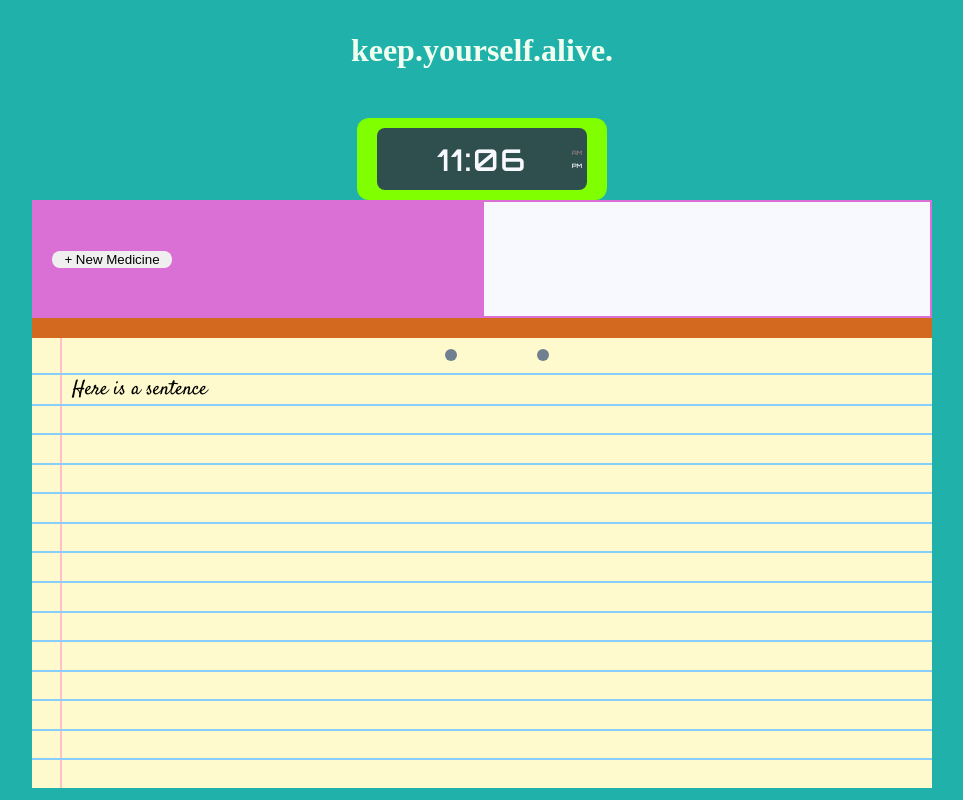
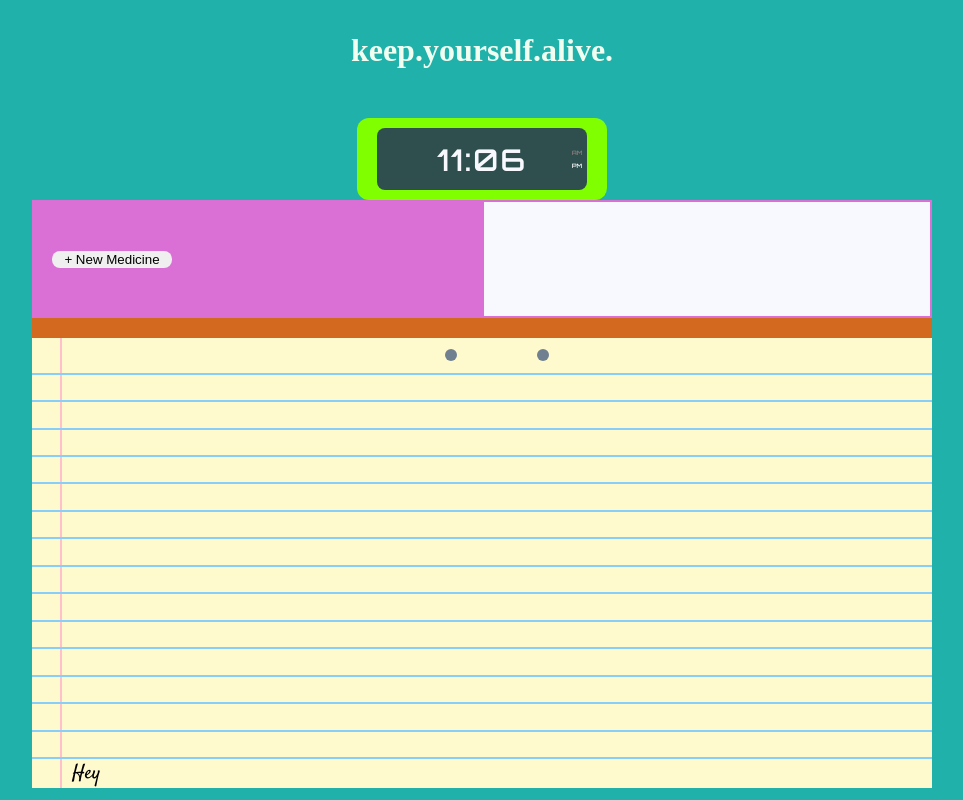
Before and after one commit to PierreLampre/medicine-tracker, a React (Create React App) app: page / in a window 1280 px wide. Shown: the whole page, without its empty margins (158-1121 px from the left). Built offline with nearby package versions, Linux system fonts and the light colour scheme; a web font is replaced by a local one.

Commit message:
refactored notepad to hold row components, edited css to maintain old look with new functionality

```diff
--- a/src/components/Views/Notepad/Notepad.js
+++ b/src/components/Views/Notepad/Notepad.js
@@ -1,7 +1,11 @@
 import React from 'react';
+import Row from "./Row/Row"
 import "./notepad.css";
 
-const Notepad = () => {
+const Notepad = (props) => {
+
+
+
     return (
 
             <div className="notepad">
@@ -14,62 +18,19 @@ const Notepad = () => {
                             <span className="hole"></span>
                         </div>
                     </div>
-                    <div className="row">
-                        <div className="left-margin"></div>
-                        <div className="entry">Here is a sentence</div>
-                    </div>
-                    <div className="row">
-                        <div className="left-margin"></div>
-                        <div className="entry"></div>
-                    </div>
-                    <div className="row">
-                        <div className="left-margin"></div>
-                        <div className="entry"></div>
-                    </div>
-                    <div className="row">
-                        <div className="left-margin"></div>
-                        <div className="entry"></div>
-                    </div>
-                    <div className="row">
-                        <div className="left-margin"></div>
-                        <div className="entry"></div>
-                    </div>
-                    <div className="row">
-                        <div className="left-margin"></div>
-                        <div className="entry"></div>
-                    </div>
-                    <div className="row">
-                        <div className="left-margin"></div>
-                        <div className="entry"></div>
-                    </div>
-                    <div className="row">
-                        <div className="left-margin"></div>
-                        <div className="entry"></div>
-                    </div>
-                    <div className="row">
-                        <div className="left-margin"></div>
-                        <div className="entry"></div>
-                    </div>
-                    <div className="row">
-                        <div className="left-margin"></div>
-                        <div className="entry"></div>
-                    </div>
-                    <div className="row">
-                        <div className="left-margin"></div>
-                        <div className="entry"></div>
-                    </div>
-                    <div className="row">
-                        <div className="left-margin"></div>
-                        <div className="entry"></div>
-                    </div>
-                    <div className="row">
-                        <div className="left-margin"></div>
-                        <div className="entry"></div>
-                    </div>
-                    <div className="row">
-                        <div className="left-margin"></div>
-                        <div className="entry"></div>
-                    </div>
+                   <Row />
+                   <Row />
+                   <Row />
+                   <Row />
+                   <Row />
+                   <Row />
+                   <Row />
+                   <div className="row">
+        <div className="row1">
+            <div className="left-margin"></div>
+            <div className="entry1">Hey</div>
+        </div>
+    </div>
                 </div>
             </div>
 
--- /dev/null
+++ b/src/components/Views/Notepad/Row/Row.js
@@ -0,0 +1,18 @@
+import React from 'react'
+
+const Row = (props) => {
+    return (
+    <div className="row">
+        <div className="row1">
+            <div className="left-margin"></div>
+            <div className="entry1"></div>
+        </div>
+        <div className="row2">
+            <div className="left-margin"></div>
+            <div className="entry2"></div>
+        </div>
+    </div>
+    )
+}
+
+export default Row
--- a/src/components/Views/Notepad/notepad.css
+++ b/src/components/Views/Notepad/notepad.css
@@ -24,7 +24,7 @@
     grid-row: 2 / 3;
     display: grid;
     grid-template-columns: 30px auto;
-    grid-template-rows: 35px repeat(14, 1fr);
+    grid-template-rows: 35px repeat(7, 1fr) auto;
     overflow-y:auto;
 }
 
@@ -65,10 +65,26 @@
 .row{
     width: 100%;
     height: 100%;
+    grid-template-rows: repeat(2, 1fr);
     grid-column: 1 / 3;
+}
+
+.row1, .row2 {
+    width: 100%;
+    height: 50%;
     border-top: 2px solid lightskyblue;
     display: grid;
     grid-template-columns: 30px auto;
+    font-family: 'Satisfy', cursive;
+    font-size: 20px;
+}
+
+.row1 {
+    grid-row: 1 / 2;
+}
+
+.row2 {
+    grid-row: 2 / 3;
 }
 
 .left-margin{
@@ -78,8 +94,6 @@
     border-right: 2px solid pink;
 }
 
-.entry {
-    font-family: 'Satisfy', cursive;
-    font-size: 20px;
+.entry1, .entry2{
     margin-left: 10px;
 }
--- a/src/components/Views/Views.js
+++ b/src/components/Views/Views.js
@@ -15,6 +15,7 @@ const Views = () => {
 
     const [pillBox, setPillBox] = useState([]);
     const [pillIndex, setPillIndex] = useState(null);
+    const [timeStampBoolean, setTimeStampBoolean] = useState(false);
 
     //sets pill to be loaded into pillBox
     function handleSetPill(name, interval) {
@@ -33,6 +34,14 @@ const Views = () => {
 
     function handlePillIndexViews(index) {
         setPillIndex(index)
+    }
+
+    function toggleTimeStampBoolean() {
+        if(timeStampBoolean) {
+            setTimeStampBoolean(false);
+        } else {
+            setTimeStampBoolean(true);
+         }
     }
 
     return (
```
Also changed, not shown: 1 other file (tests, documents, lock files or other folders).
